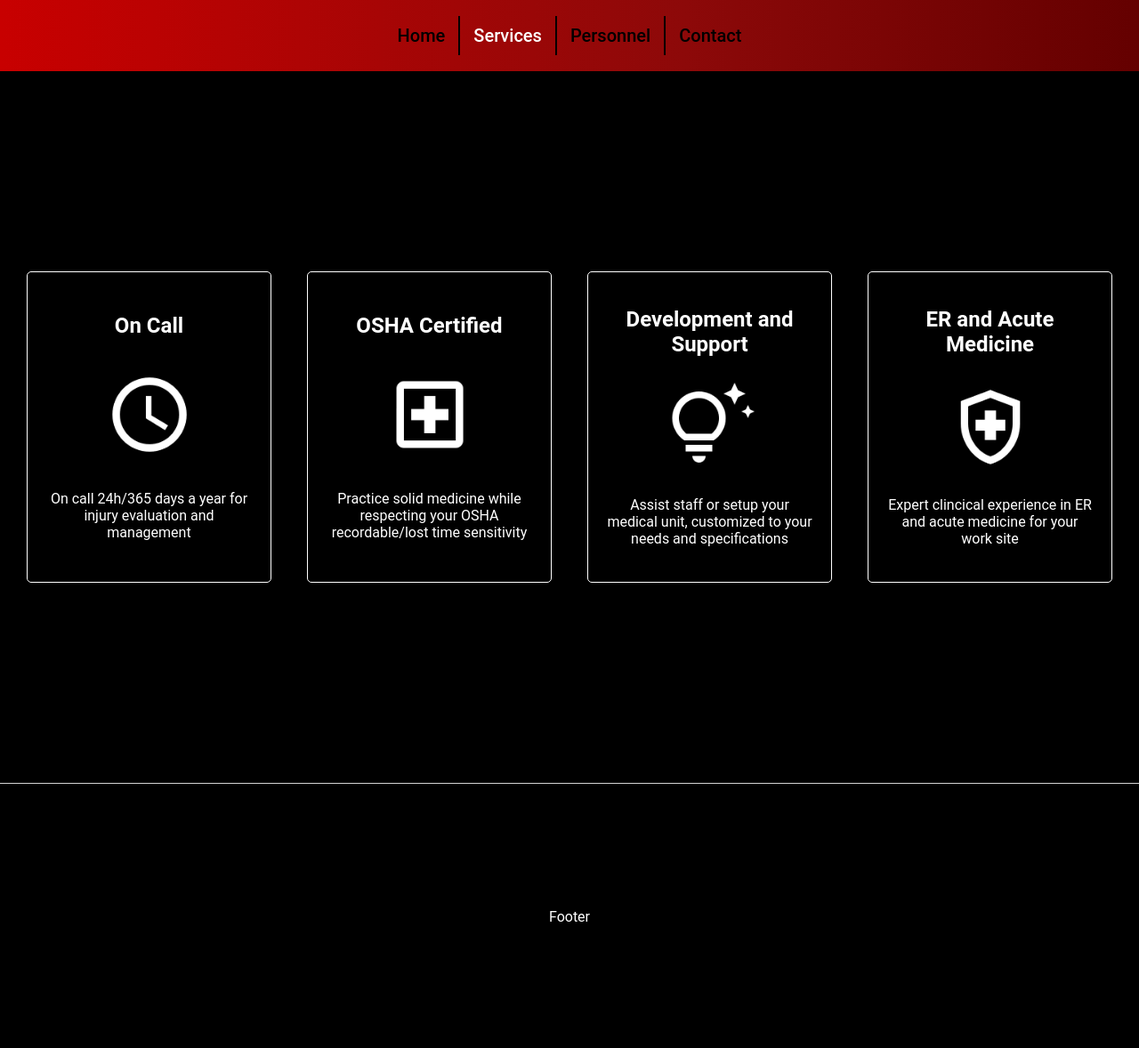
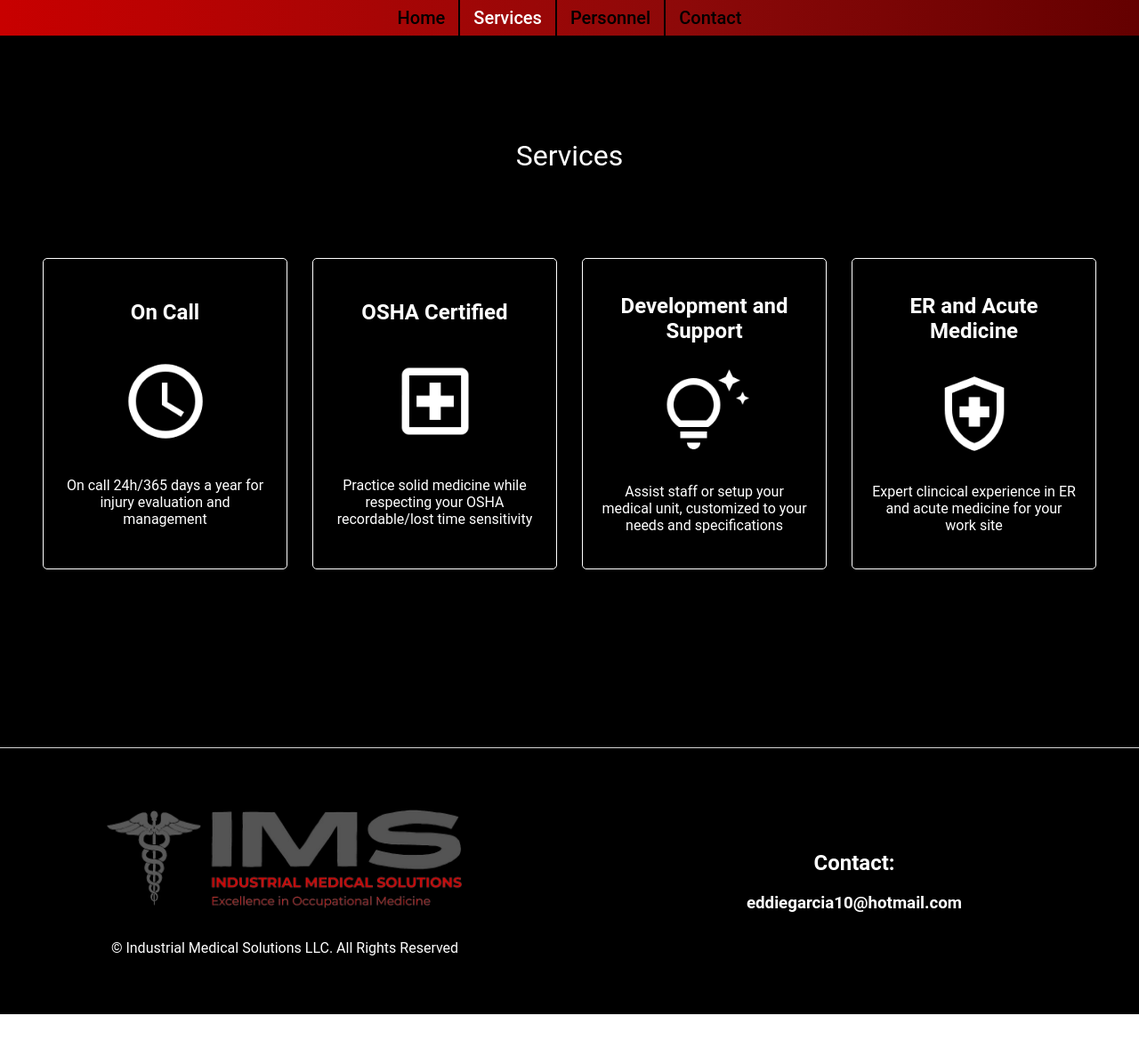
Before and after one commit to DominicPrestia/ims_website, a React (Create React App) app: page /services in a window 1280 px wide. Shown: the whole page at 89% size. After the commit the page ends 1140 px from the top, so only its background shows below. Built offline with nearby package versions, Linux system fonts and the light colour scheme; the HTML template or start-up script is replaced by a standard one.

Commit message:
Added footer contact

```diff
--- a/src/components/Footer.jsx
+++ b/src/components/Footer.jsx
@@ -1,8 +1,16 @@
+import logo from '../assets/Logo.png'
 
 const Footer = () => {
     return (
         <div className="footerwrapper">
-            Footer
+            <div className='footer-left'>
+                <img src={logo} alt='logo'></img>
+                <p>&copy; Industrial Medical Solutions LLC. All Rights Reserved </p>
+            </div>
+            <div className='footer-right'>
+                <h2>Contact:</h2>
+                <h3>eddiegarcia10@hotmail.com</h3>
+            </div>
         </div>
     )
 }
--- a/src/index.css
+++ b/src/index.css
@@ -1,13 +1,13 @@
-*{
-  margin:0px;
-  padding:0px;
+* {
+  margin: 0px;
+  padding: 0px;
   box-sizing: border-box;
   list-style-type: none;
   text-decoration: none;
   font-family: "Roboto", system-ui;
 }
 
-.appwrapper{
+.appwrapper {
   /* min-height: 100vh; */
   display: flex;
   justify-content: center;
@@ -16,12 +16,12 @@
   background-color: black;
 }
 
-.navwrapper{
-  position:fixed;
-  top:0;
-  left:0;
-  width:100%;
-  height:10vh;
+.navwrapper {
+  position: fixed;
+  top: 0;
+  left: 0;
+  width: 100%;
+  height: 5vh;
   display: flex;
   justify-content: center;
   align-items: center;
@@ -31,73 +31,114 @@
   z-index: 100;
 }
 
-.navwrapper ul{
-  display:flex;
+.navwrapper ul {
+  display: flex;
   font-size: 20px;
   color: black;
+  height: 100%;
 }
 
-.navwrapper li{
-  padding:10px 15px;
-  border-right:2px solid black;
+.navwrapper li {
+  padding: 10px 15px;
+  border-right: 2px solid black;
   text-align: center;
+  display: flex;
+  justify-content: center;
+  align-items: center;
+  height: 100%;
 }
 
-.navwrapper li:last-child{
-  border:none;
+.navwrapper li:last-child {
+  border: none;
 }
 
-.navwrapper li:hover{
+.navwrapper li:hover {
   background-color: rgb(125, 0, 0);
   color: black;
 }
 
-.nav-link{
-  color:black;
+.nav-link {
+  color: black;
 }
 
-.active{
-  color:white;
+.active {
+  color: white;
 }
 
-.footerwrapper{
+.footerwrapper {
   width: 100%;
-  display:flex;
+  display: flex;
   justify-content: center;
   align-items: center;
   background-color: black;
-  color:white;
-  height:300px;
-  border-top: 1px solid rgb(212,212,212);
+  color: white;
+  height: 300px;
+  border-top: 1px solid rgb(212, 212, 212);
 }
 
-.homewrapper{
-  flex:1;
-  min-height:100vh;
-  margin-top: 10vh;
+.footer-left {
+  height: 100%;
+  width: 50%;
+  display: flex;
+  flex-direction: column;
+  justify-content: center;
+  align-items: center;
+  text-align: center;
+}
+
+.footer-left img {
+  width: 400px;
+}
+
+.footer-right {
+  height: 100%;
+  width: 50%;
+  display: flex;
+  flex-direction: column;
+  justify-content: center;
+  align-items: center;
+  text-align: left;
+  gap: 20px;
+}
+
+.homewrapper {
+  flex: 1;
+  min-height: 100vh;
+  margin-top: 5vh;
   display: flex;
   flex-direction: column;
   justify-content: center;
   align-items: center;
   width: 100%;
-  background-color: rgb(212,212,212);
+  background-color: rgb(212, 212, 212);
 }
 
-.logo{
-width:800px;
+.logo {
+  width: 800px;
 }
 
-.personnelwrapper{
-  flex:1;
-  min-height:100vh;
+.personnelwrapper {
+  flex: 1;
+  min-height: 100vh;
   width: 100%;
   display: flex;
   justify-content: space-evenly;
+  flex-wrap: wrap;
+  gap: 10px;
+  padding: 30px;
+  color: white;
+  background-color: black;
+  margin-top: 5vh;
+}
+
+.personnelheader {
+  width: 100%;
+  display: flex;
+  flex-direction: column;
+  justify-content: center;
   align-items: center;
-  flex-wrap: wrap;
-  margin-top:10vh;
-  padding:30px;
-  gap:10px;
+  text-align: center;
+  border: 1px solid black;
 }
 
 /* .personnelwrapper > .cardStructure:last-child{
@@ -108,51 +149,51 @@ width:800px;
   background-color: blue;
 } */
 
-.cardwrapper{
-  width:275px;
-  height:375px;
+.cardwrapper {
+  width: 275px;
+  height: 375px;
   display: flex;
   flex-direction: column;
   justify-content: start;
-  gap:20px;
+  gap: 20px;
   align-items: center;
   flex-wrap: wrap;
   text-align: center;
   font-size: medium;
   border-radius: 5px;
-  color:white;
+  color: white;
   font-weight: 600;
   border: 1px solid white;
 }
 
-.imgwrapper{
-  margin-top:10px;
+.imgwrapper {
+  margin-top: 10px;
 }
 
-.titlewrapper{
-  background-color: rgb(84,84,84);
+.titlewrapper {
+  background-color: rgb(84, 84, 84);
   border: 1px solid white;
   width: 100%;
-  padding:10px;
-  color:white;
+  padding: 10px;
+  color: white;
 }
 
-.cardwrapper p{
+.cardwrapper p {
   text-align: center;
   text-wrap: wrap;
   width: 100%;
-  padding:0px 50px;
+  padding: 0px 50px;
 }
 
-.profilePic{
-  width:200px;
+.profilePic {
+  width: 200px;
   border-radius: 100px;
   border: 1px solid white;
 }
 
-.notfoundwrapper{
-  height:90vh;
-  width:100%;
+.notfoundwrapper {
+  height: 90vh;
+  width: 100%;
   display: flex;
   justify-content: center;
   align-items: center;
@@ -169,25 +210,24 @@ width:800px;
   align-items: center;
 } */
 
-.serviceswrapper{
-  flex:1;
-  min-height:100vh;
-  margin-top:10vh;
+.serviceswrapper {
+  flex: 1;
+  min-height: 100vh;
+  width: 100%;
   display: flex;
-  justify-content: center;
-  align-items:center;
+  justify-content: space-evenly;
   flex-wrap: wrap;
-  color:white;
-  width: 100%;
-  height:auto;
-  gap:40px;
-  padding:20px;
+  gap: 10px;
+  padding: 30px;
+  color: white;
+  background-color: black;
+  margin-top: 5vh;
 }
 
-.serviceCardWrapper{
+.serviceCardWrapper {
   border: 1px solid white;
   border-radius: 5px;
-  width:275px;
+  width: 275px;
   height: 350px;
   display: flex;
   flex-direction: column;
@@ -197,21 +237,21 @@ width:800px;
   padding: 10px 20px;
 }
 
-.serviceCardWrapper img{
+.serviceCardWrapper img {
   width: 100px;
 }
 
-@media screen and (max-width: 500px){
-  .personnelwrapper{
-    flex:1;
+@media screen and (max-width: 500px) {
+  .personnelwrapper {
+    flex: 1;
   }
 
-  .logo{
-    width:400px;
+  .logo {
+    width: 400px;
   }
 
-  .serviceswrapper{
-    height:auto;
-    padding:30px;
+  .serviceswrapper {
+    height: auto;
+    padding: 30px;
   }
 }
--- a/src/pages/Personnel.jsx
+++ b/src/pages/Personnel.jsx
@@ -4,9 +4,18 @@ import employee_data from '../data/employeeData.js'
 const Personnel = () => {
   return (
     <div className="personnelwrapper">
-        {employee_data.map((data, index) => {
-          return <PersonnelCard {...data}/>
-        })}
+      <div className='personnelheader'>
+        <div style={{fontSize:'20px'}}>We are a distinct group of</div>
+        <div>
+          <span style={{color:'red', fontSize:'32px'}}>
+            Occupational Medicine Professionals
+          </span>
+        </div>
+      </div>
+
+      {employee_data.map((data, index) => {
+        return <PersonnelCard {...data} />
+      })}
     </div>
   )
 }
--- a/src/pages/Services.jsx
+++ b/src/pages/Services.jsx
@@ -5,6 +5,13 @@ const Services = () => {
   return (
 
     <div className="serviceswrapper">
+      <div className='personnelheader'>
+        <div>
+          <span style={{ color: 'white', fontSize: '32px' }}>
+            Services
+          </span>
+        </div>
+      </div>
       {services.map((data, index) => {
         return <ServiceCard {...data} />
       })
```
Lines whose indentation alone changed are shown as unchanged.
